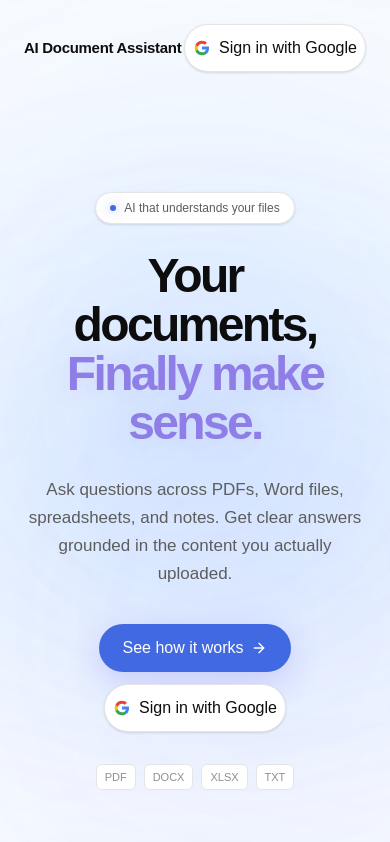
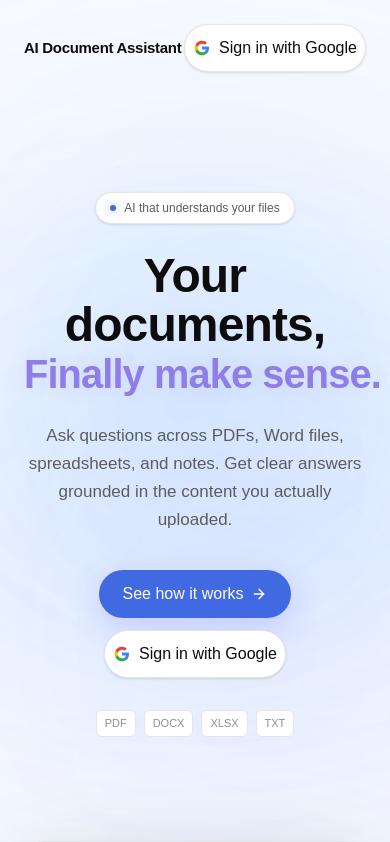
Before and after one commit to HishamFekri/ai-document-assistant, a Next.js app in the folder frontend/: page / in a window 390 px wide. Shown: the top 842 px of the page. Built offline with nearby package versions, Linux system fonts and the light colour scheme; no server answers.

Commit message:
Fix mobile hero title and client directive

```diff
--- a/frontend/src/app/page.tsx
+++ b/frontend/src/app/page.tsx
@@ -321,21 +321,34 @@ function Hero() {
 
         <h1
           className="
-            text-[48px]
             font-semibold
             leading-[1.02]
             tracking-[-0.055em]
-            sm:text-[64px]
-            lg:text-[78px]
-          "
-        >
-          <span className="hero-title-main">
+          "
+        >
+          <span
+            className="
+              hero-title-main
+              block
+              text-[48px]
+              sm:text-[64px]
+              lg:text-[78px]
+            "
+          >
             Your documents,
           </span>
 
-          <br />
-
-          <span className="hero-title-accent">
+          <span
+            className="
+              hero-title-accent
+              mt-1
+              inline-block
+              whitespace-nowrap
+              text-[clamp(34px,10.2vw,44px)]
+              sm:text-[64px]
+              lg:text-[78px]
+            "
+          >
             Finally make sense.
           </span>
         </h1>
```
